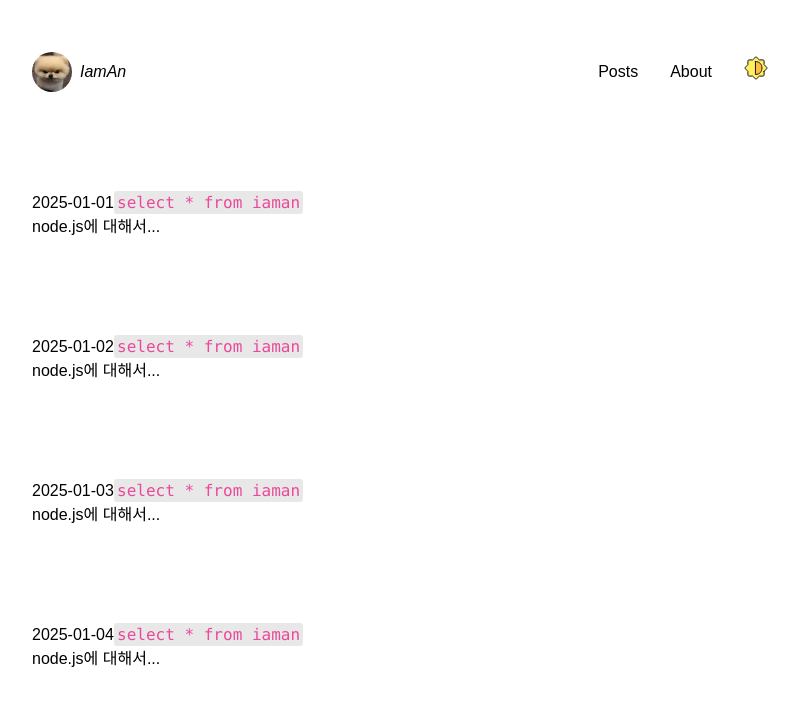
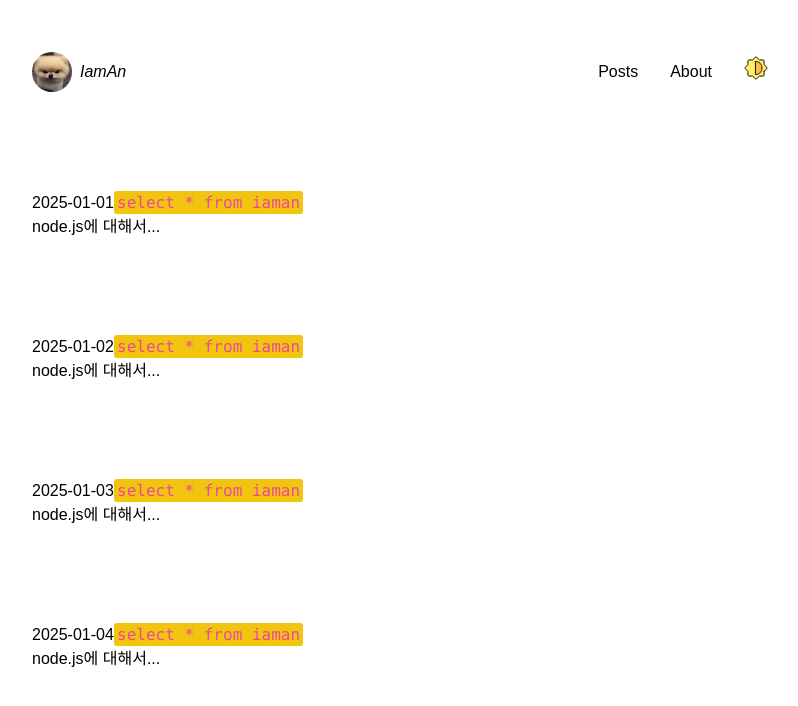
Before and after one commit to iamjunghwan/blog, a Next.js app: page / in a window 1280 px wide. Shown: the top 706 px of the page, without its empty margins (232-1030 px from the left). Built offline with nearby package versions, Linux system fonts and the light colour scheme.

Commit message:
code 색상 변경, header href 추가

```diff
--- a/app/globals.css
+++ b/app/globals.css
@@ -951,7 +951,7 @@ table {
 }
 
 code {
-  background-color: #e8e8e8;
+  background-color: #f1c40f;
   border-radius: 3px;
   padding: 0.1rem 0.2rem;
 }
--- a/components/Header.tsx
+++ b/components/Header.tsx
@@ -31,6 +31,7 @@ export default function Header() {
         display: "flex",
       }}
     >
+      <a href="/">
         <div style={{ display: "flex", alignItems: "center" }}>
           <img
             src="/image4.png"
@@ -45,7 +46,7 @@ export default function Header() {
             <span style={{ fontStyle: "italic" }}> {"IamAn"}</span>
           </div>
         </div>
-
+      </a>
       <div
         style={{
           display: "flex",
```
Lines whose indentation alone changed are shown as unchanged.
